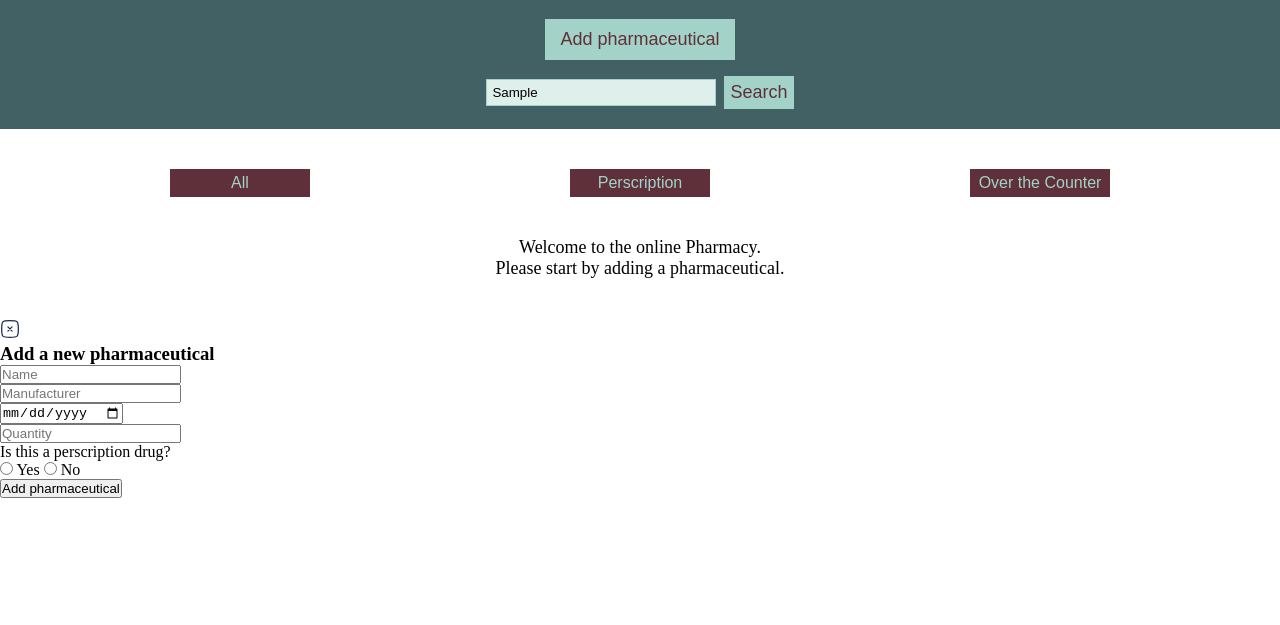
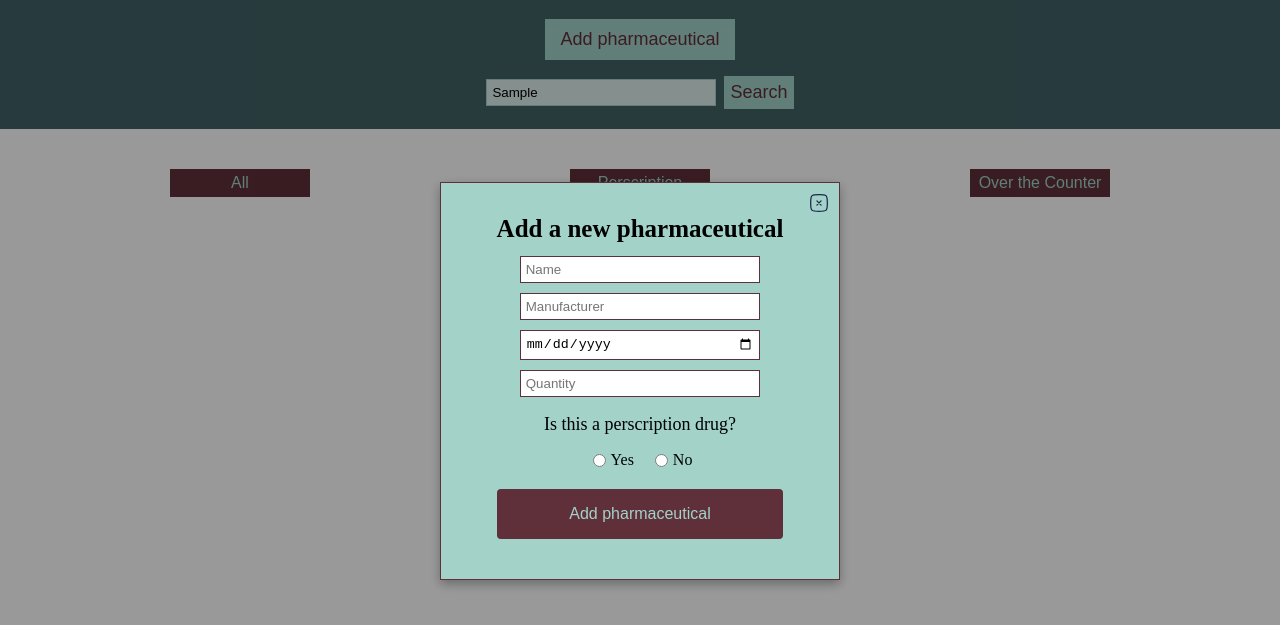
Before and after one commit to LineIRoed/Object-Oriented-Programming, a website built with Vite: page OO-P/index.html in a window 1280 px wide. Both pictures are taken after typing "Sample" into the empty fields and a click on the button "Add pharmaceutical". Shown: the part 69-694 px from the top of the page. Built offline with nearby package versions, Linux system fonts and the light colour scheme.

Commit message:
added add modal with styling

```diff
--- a/OO-P/index.html
+++ b/OO-P/index.html
@@ -58,12 +58,12 @@
         <input type="number" class="form__input form__input--quantity-number" id="number" placeholder="Quantity">
       </div>
       <div class="form-element">
-        <p>Is this a perscription drug?</p>
+        <p class="radio-heading">Is this a perscription drug?</p>
         <label for="yes">
-          <input type="radio" name="drug" value="yes" required> Yes
+          <input type="radio" name="drug" value="yes" required class="form__input form__input--radio"> Yes
         </label>
         <label for="no">
-          <input type="radio" name="drug" id="no" value="no" required> No
+          <input type="radio" name="drug" id="no" value="no" required class="form__input form__input--radio"> No
         </label>
       </div>
       <button class="button form__button">Add pharmaceutical</button>
--- a/OO-P/src/css/addModal.css
+++ b/OO-P/src/css/addModal.css
@@ -1,7 +1,128 @@
-.form-modal {
+/* General styles for the modal backdrop (background overlay) */
+.form-modal__all {
     display: none;
+    justify-content: center;
+    align-items: center;
+    position: fixed;
+    top: 0;
+    left: 0;
+    width: 100%;
+    height: 100%;
+    background-color: rgba(0, 0, 0, 0.4);
+    z-index: 1000;
+    padding-top: 100px;
+    animation: fadeInAnimation ease 0.3s;
+    animation-iteration-count: 1;
+    animation-fill-mode: forwards;
 }
 
+/* Keyframes for fade-in animation */
+@keyframes fadeInAnimation {
+    0% {
+        opacity: 0;
+    }
+
+    100% {
+        opacity: 1;
+    }
+}
+
+/* Show the modal when it's open */
 .form-modal.form-modal__open {
-    display: block;
+    display: flex;
 }
+
+/* Style for the form inside the modal */
+.form {
+    display: flex;
+    position: relative;
+    flex-direction: column;
+    align-items: center;
+    background-color: var(--color-aqua);
+    border: 1px solid var(--color-purple);
+    padding: var(--padding-large);
+    max-width: 400px;
+    width: 100%;
+    box-shadow: 0 4px 10px rgba(0, 0, 0, 0.3);
+}
+
+/* Close button */
+.form-modal__close {
+    display: flex;
+    justify-content: center;
+    align-items: center;
+    position: absolute;
+    z-index: 2000;
+    top: 10px;
+    right: 10px;
+    cursor: pointer;
+    border: none;
+}
+
+/* Heading */
+.form-modal__heading {
+    text-align: center;
+    padding-top: 0.8rem;
+    padding-bottom: 0.5rem;
+    font-size: var(--font-size-large);
+}
+
+/* Form input styling */
+.form__input {
+    width: 100%;
+    max-width: 400px;
+    border: 1px solid var(--color-purple);
+    padding: var(--padding-small);
+    margin: var(--padding-small);
+}
+
+/* Heading for the radio buttons */
+.radio-heading {
+    text-align: center;
+    padding-top: 0.8rem;
+    font-size: var(--font-size-medium);
+    width: 100%;
+    font-size: var(--font-size-medium);
+}
+
+
+/* Flex container for radio buttons */
+.form-element {
+    display: flex;
+    justify-content: center;
+    align-items: center;
+    gap: 1rem;
+    flex-wrap: wrap;
+    width: 70%;
+}
+
+/* Adjust radio button input spacing */
+.form__input--radio {
+    margin: 0 5px;
+}
+
+/* Style for the labels */
+label {
+    display: inline-flex;
+    align-items: center;
+    font-size: var(--font-size-small);
+    margin: 0;
+    padding: 0;
+}
+
+/* Button styling */
+.form__button {
+    padding: var(--padding-small);
+    font-size: var(--font-size-small);
+    border: none;
+    width: 80%;
+    height: 50px;
+    cursor: pointer;
+    background-color: var(--color-purple);
+    color: var(--color-aqua);
+    margin: var(--padding-large);
+    border-radius: 4px;
+}
+.form__button:hover {
+    background-color: var(--color-purple-hover);
+}
--- a/OO-P/src/js/Ui.js
+++ b/OO-P/src/js/Ui.js
@@ -5,37 +5,33 @@ class Ui {
         this.renderData(id);
     }
 
-    // Open form when add button is clicked
-    static openFormOnClick = (form, id) => {
+    // Open the form when the add button is clicked
+    static openFormOnClick = () => {
         const addButton = document.querySelector(".button-add");
+        const modal = document.querySelector(".form-modal__all");
         const closeButton = document.querySelector(".form-modal__close");
 
-        // Open form when add button is clicked
+        // Open form when the add button is clicked
         addButton.addEventListener("click", () => {
-            Ui.openForm(form, id);
+            modal.classList.add("form-modal__open");  // Show the modal
         });
 
-        // Close the form when the close button is clicked.
+        // Close the modal when the close button is clicked
         closeButton.addEventListener("click", () => {
-            Ui.closeForm(form, id);
+            modal.classList.remove("form-modal__open");  // Hide the modal
+        });
+
+        // Optional: Close the modal if the user clicks outside the modal
+        modal.addEventListener("click", (e) => {
+            if (e.target === modal) {
+                modal.classList.remove("form-modal__open");  // Hide the modal
+            }
         });
     };
+}
 
-    // Open the form modal
-    static openForm(form, id) {
-        const modal = document.querySelector(`.form-modal[data-id="${id}"]`);
-        if (modal) {
-            modal.classList.add("form-modal__open");
-        }
-    }
+// Initialize the modal opening and closing functionality
+Ui.openFormOnClick();
 
-    // Close the form modal
-    static closeForm(form, id) {
-        const modal = document.querySelector(`.form-modal[data-id="${id}"]`);
-        if (modal) {
-            modal.classList.remove("form-modal__open");
-        }
-    }
-};
 
 export default Ui;
--- a/OO-P/src/js/app.js
+++ b/OO-P/src/js/app.js
@@ -1,4 +1,4 @@
 import Ui from './Ui.js'; // Import the Ui class
 
 // Example usage of the class
-Ui.openFormOnClick('.form-modal', 'all');  // This assumes you want to open the modal with the id 'all'
+Ui.openFormOnClick('.form-modal__all', 'all');  // This assumes you want to open the modal with the id 'all'
```
